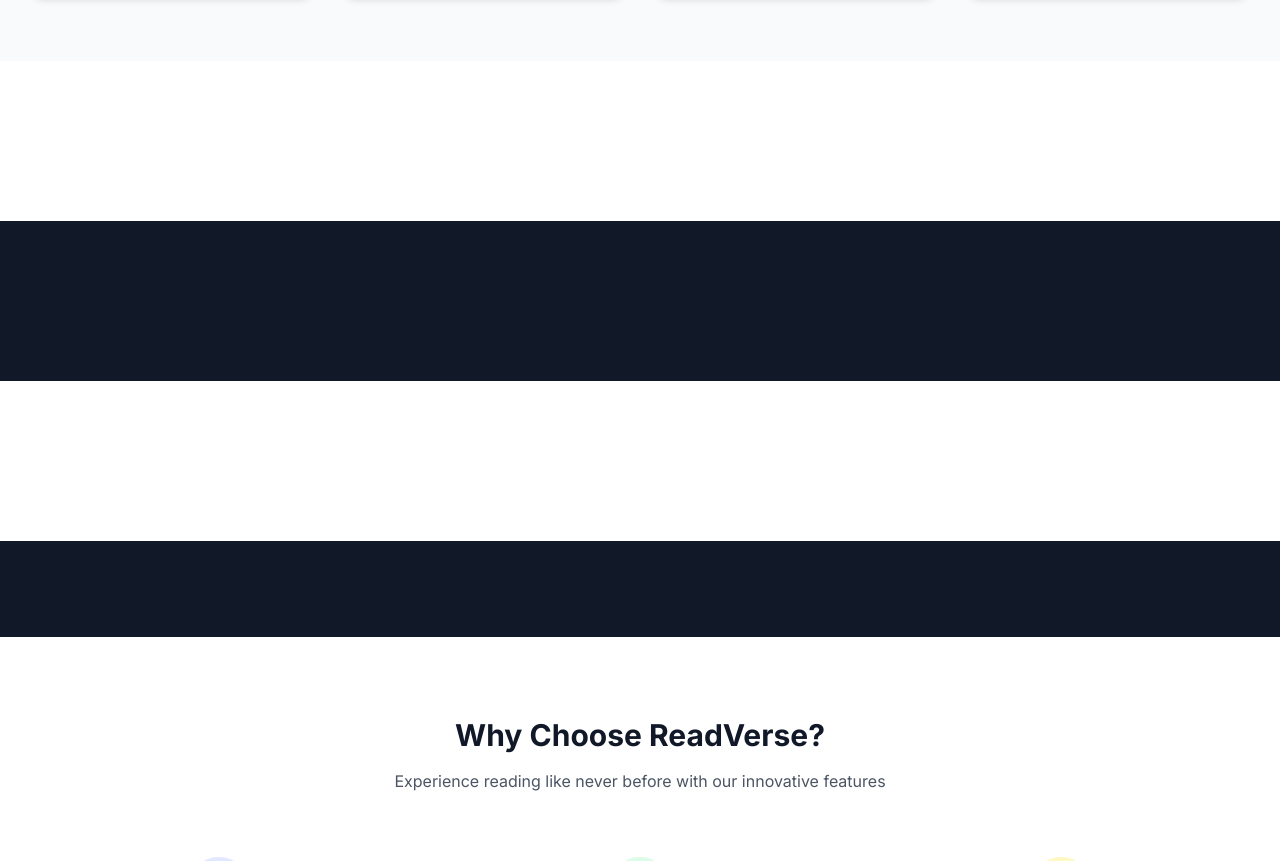
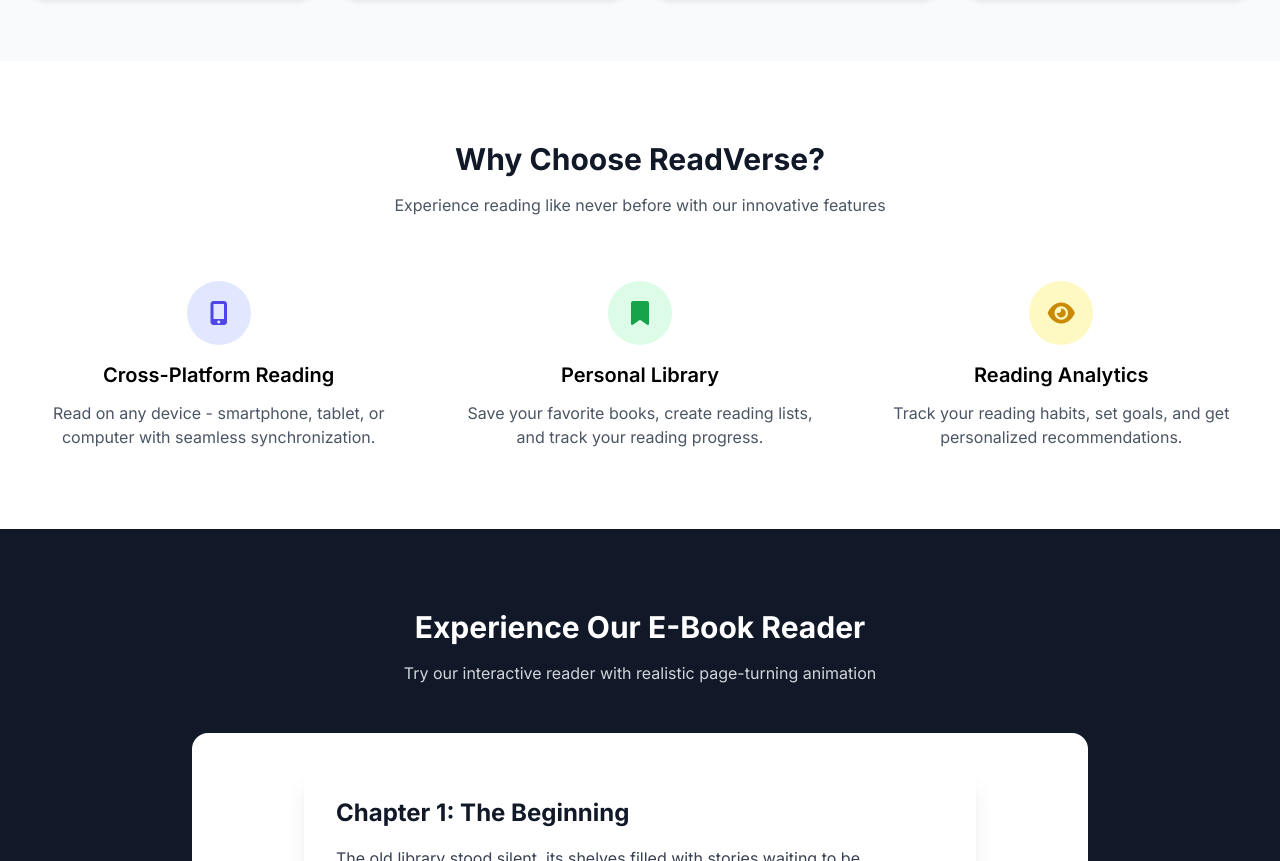
Before and after one commit to samai123fgf/readverse, a plain HTML site: page index.html in a window 1280 px wide. Shown: the part 987-1848 px from the top of the page. Drawn offline with nearby package versions, Linux system fonts and the light colour scheme.

Commit message:
Update index.html

```diff
--- a/index.html
+++ b/index.html
@@ -229,25 +229,7 @@
         }
     </script>
 
-    <!-- Features Section -->
-    <section id="features" class="py-20 bg-white">
-        <!-- (Your Features Content remains unchanged) -->
-    </section>
 
-    <!-- E-Book Reader Demo -->
-    <section class="py-20 bg-gray-900 text-white">
-        <!-- (Reader Demo content remains unchanged) -->
-    </section>
-
-    <!-- About Section -->
-    <section id="about" class="py-20 bg-white">
-        <!-- (About content remains unchanged) -->
-    </section>
-
-    <!-- Footer -->
-    <footer class="bg-gray-900 text-white py-12">
-        <!-- (Footer content remains unchanged) -->
-    </footer>
       <!-- Features Section -->
     <section id="features" class="py-20 bg-white">
         <div class="max-w-7xl mx-auto px-4 sm:px-6 lg:px-8">
```
